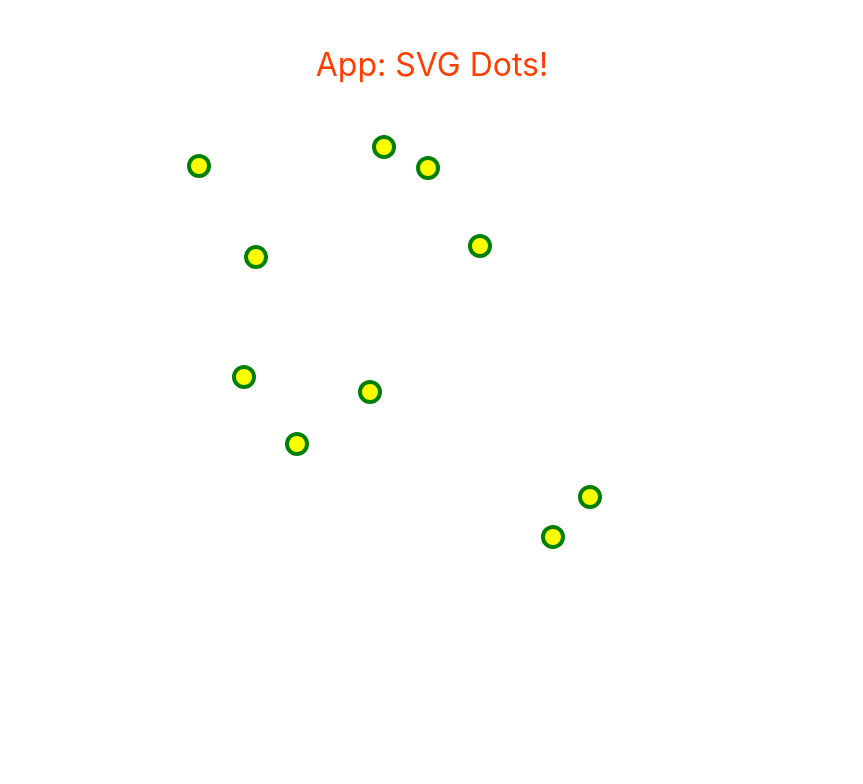
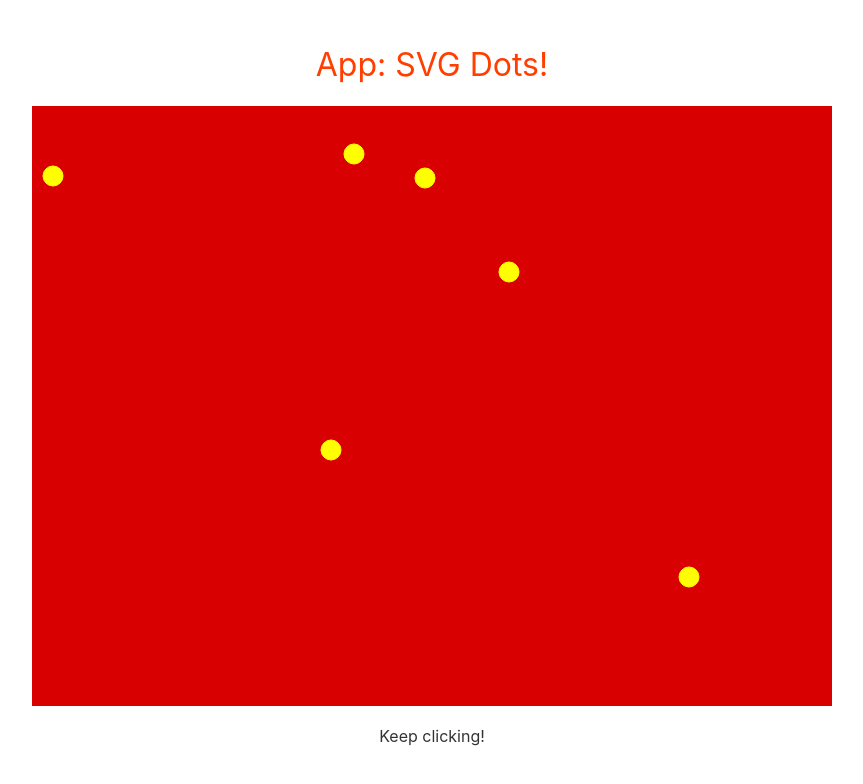
Before and after one commit to mundek/svelte-svg-dotstorm, a Svelte app: page / in a window 1280 px wide. Shown: the top 784 px of the page, without its empty margins (208-1071 px from the left). Built offline with nearby package versions, Linux system fonts and the light colour scheme.

Commit message:
Add removal of dots when clicked

```diff
--- a/src/App.svelte
+++ b/src/App.svelte
@@ -1,11 +1,13 @@
 <script>
 	export let appName;
 	const MARGIN = 10;
-	const HT_WD = 480;
+	const HEIGHT = 600;
+	const WIDTH = 800;
+	const DOT_RADIUS = 10;
 
 	function generateRandCoord(height, width) {
-		let x = (Math.random() * width) + MARGIN;
-		let y = (Math.random() * height) + MARGIN;
+		let x = (Math.random() * width) - (2 * MARGIN);
+		let y = (Math.random() * height) - (2 * MARGIN);
 		return [x, y];
 	}
 	function generateRandCoordinates(height, width, count) {
@@ -20,23 +22,36 @@
 		return coords;
 	}
 	function report(event) {
+		let theID = parseInt(event.target.id);
 		console.log(event.target.id, randomCoordinates[event.target.id]);
+		randomCoordinates = randomCoordinates.slice(0,theID).concat(randomCoordinates.slice(theID+1,randomCoordinates.length))
+		console.log(randomCoordinates);
 	}
 
-	let randomCoordinates = generateRandCoordinates(HT_WD, HT_WD, 10);
+	let randomCoordinates = generateRandCoordinates(
+		HEIGHT - (2 * MARGIN)
+		, WIDTH - (2 * MARGIN)
+		, 6
+		);
 	console.table(randomCoordinates);
 </script>
 
 <main>
 	<h1>App: {appName}!</h1>
-	<svg width="500" height="500">
+	<svg width="{WIDTH}" height="{HEIGHT}" style="background-color:#D80000">
 		{#each randomCoordinates as coords, index}
 			<circle
-				cx="{coords[0]}" cy="{coords[1]}" r="{MARGIN}" stroke="green" stroke-width="4" fill="yellow"
+				cx="{coords[0]}" cy="{coords[1]}" r="{DOT_RADIUS}"
+				stroke="yellow" stroke-width="1" fill="yellow"
 				on:click={report} id={index}
 			/>
 		{/each}
 	</svg>
+	{#if randomCoordinates.length > 0}
+	<p>Keep clicking!</p>
+	{:else}
+	<p>All gone!</p>
+	{/if}
 </main>
 
 <style>
```
